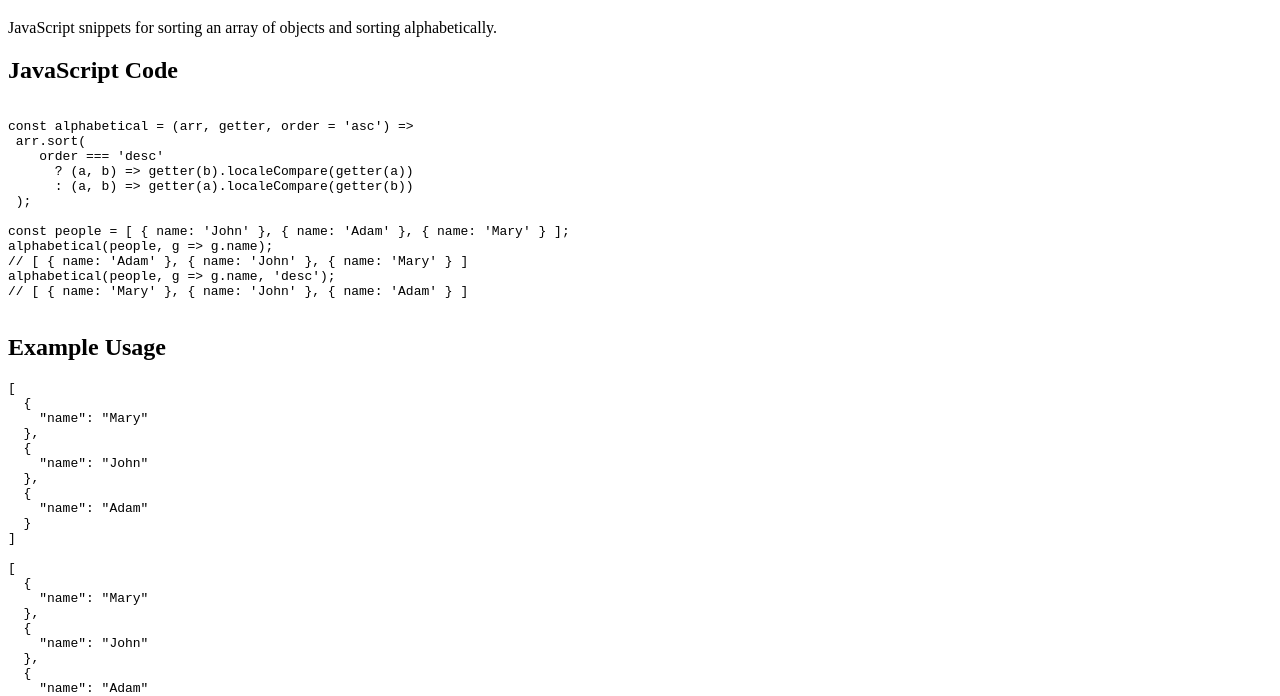
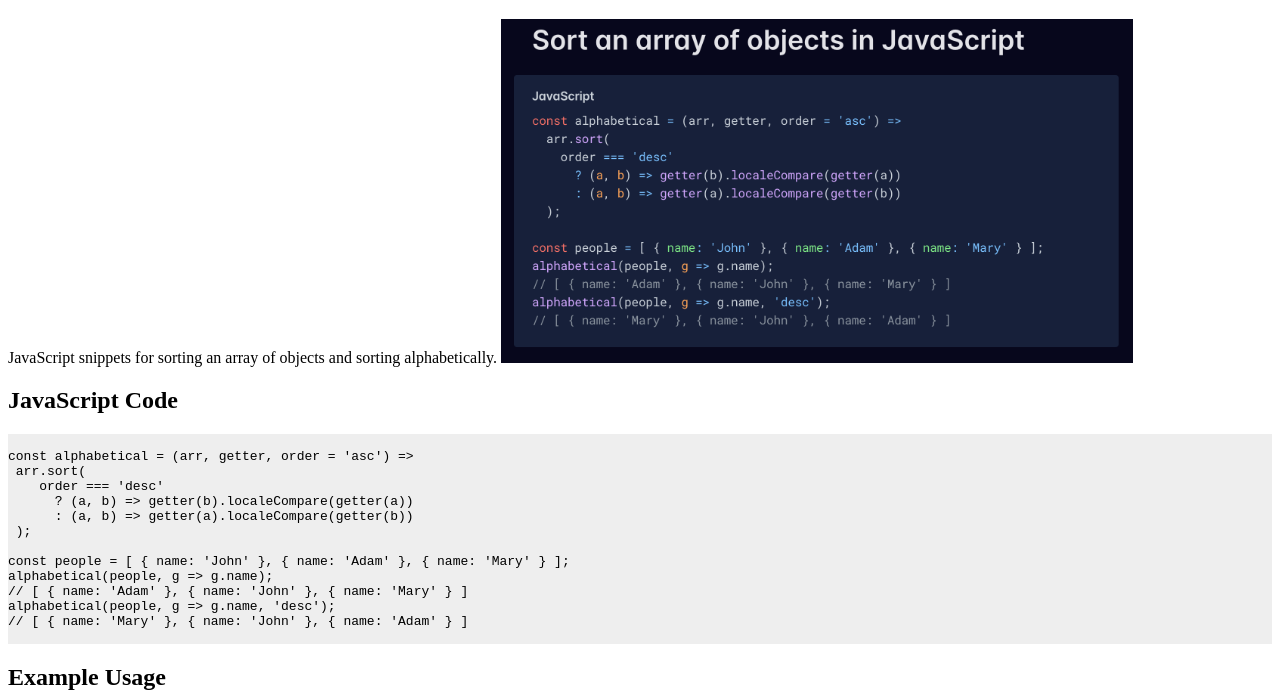
Before and after one commit to moHaHa/js-snippets, a plain HTML site: page sort-array-of-objects/index.html in a window 1280 px wide. Shown: the part 61-757 px from the top of the page. Drawn offline with Linux system fonts and the light colour scheme.

Commit message:
update sort-array-of-objects

```diff
--- a/sort-array-of-objects/index.html
+++ b/sort-array-of-objects/index.html
@@ -22,13 +22,23 @@
     <meta name="twitter:title" content="Mohaha Js Snippets - Sort Array of Objects and Alphabetical Sort">
     <meta name="twitter:description" content="A collection of JavaScript snippets for quick reference and learning, including how to sort an array of objects and sort alphabetically.">
     <meta name="twitter:image" content="URL_TO_IMAGE">
+    <style>
+
+pre {
+    background-color: rgb(238, 238, 238);
+}
+    </style>
 </head>
 <body>
     <header>
         <h1>Sort Array of Objects and Alphabetical Sort</h1>
-        <p>JavaScript snippets for sorting an array of objects and sorting alphabetically.</p>
+        <p>JavaScript snippets for sorting an array of objects and sorting alphabetically.
+
+    <img width="50%" alt="sort-array-of-objects" src="./sort-array-of-objects.png" />
+
+        </p>
+
     </header>
-
     <section>
         <h2>JavaScript Code</h2>
         <pre><code>
```
Also changed, not shown: sort-array-of-objects/sort-array-of-objects.png (added).
